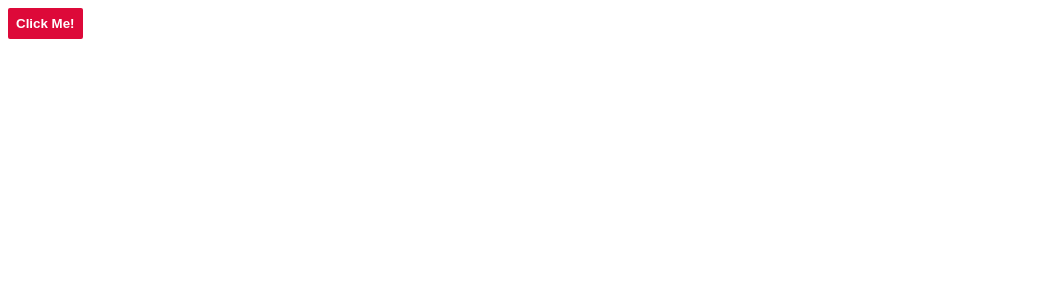
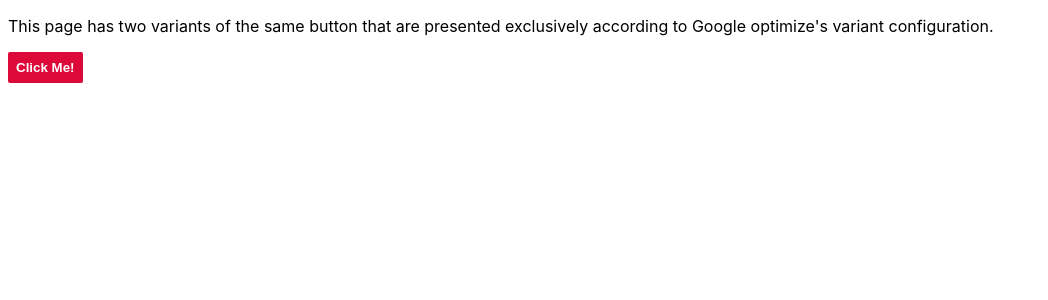
Before and after one commit to vagnervst/ab-test, a React (Create React App) app: page / in a window 1280 px wide. Shown: the top 300 px of the page, without its empty margins (0-1048 px from the left). Built offline with nearby package versions, Linux system fonts and the light colour scheme.

Commit message:
feat(page): add secondary button

```diff
--- a/package.json
+++ b/package.json
@@ -1,5 +1,6 @@
 {
   "name": "ab-experiments",
+  "description": "Simple CRA app to test Google Optimize A/B Test integration",
   "version": "0.1.0",
   "private": true,
   "dependencies": {
--- a/src/App.js
+++ b/src/App.js
@@ -2,7 +2,12 @@ import Button from './components/Button'
 
 const App = () => (
   <div>
+    <p>
+      This page has two variants of the same button that are presented
+      exclusively according to Google optimize's variant configuration.
+    </p>
     <Button variant="solid">Click Me!</Button>
+    <Button style={{ display: 'none' }} variant="outline">Click Me!</Button>
   </div>
 )
 
--- a/src/components/Button.js
+++ b/src/components/Button.js
@@ -37,13 +37,13 @@ const Outline = styled(Base)`
   }
 `
 
-const Button = ({ children, variant }) => {
+const Button = ({ children, variant, ...props }) => {
   const Variant = variant === 'solid'
     ? Solid
     : Outline
 
   return (
-    <Variant>{children}</Variant>
+    <Variant {...props}>{children}</Variant>
   )
 }
 
```
